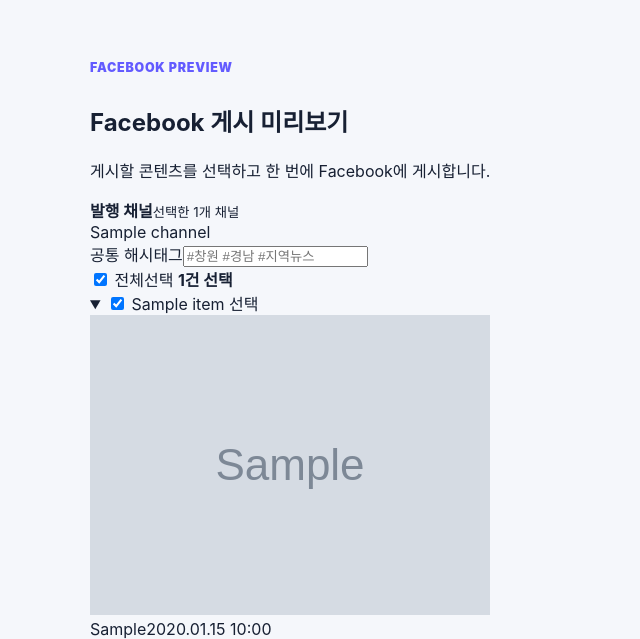
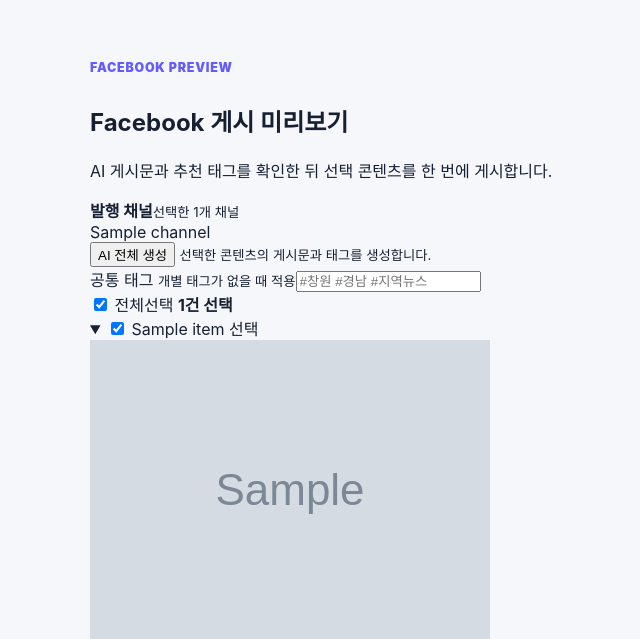
Before and after one commit to kprism/snsgrowup, a Django app: template templates/contents/facebook_preview.html in a window 1280 px wide. Shown: the part 68-707 px from the top of the page, without its empty margins (0-640 px from the left). Run offline with Django 5.2, Linux system fonts and the light colour scheme; the template is opened without the code that fills it: most values are stand-ins (such as "Sample title", 1, 10 or a date in 2020); grey boxes marked "Sample" are stand-in pictures.

Commit message:
Add AI post and recommended tag controls to preview

```diff
--- a/templates/contents/facebook_preview.html
+++ b/templates/contents/facebook_preview.html
@@ -7,7 +7,7 @@
   <div>
     <span class="eyebrow">FACEBOOK PREVIEW</span>
     <h1>Facebook 게시 미리보기</h1>
-    <p>게시할 콘텐츠를 선택하고 한 번에 Facebook에 게시합니다.</p>
+    <p>AI 게시문과 추천 태그를 확인한 뒤 선택 콘텐츠를 한 번에 게시합니다.</p>
   </div>
 </section>
 
@@ -22,7 +22,11 @@
         {% endfor %}
       </div>
     </div>
-    <label class="hashtag-field"><span>공통 해시태그</span><input type="text" name="hashtags" placeholder="#창원 #경남 #지역뉴스"></label>
+    <div class="preview-ai-actions">
+      <button class="button soft" type="button" id="generateAllAi">AI 전체 생성</button>
+      <small id="aiOverallStatus">선택한 콘텐츠의 게시문과 태그를 생성합니다.</small>
+    </div>
+    <label class="hashtag-field"><span>공통 태그 <small>개별 태그가 없을 때 적용</small></span><input type="text" name="hashtags" placeholder="#창원 #경남 #지역뉴스"></label>
   </section>
 
   <section class="preview-selection-bar">
@@ -32,7 +36,7 @@
 
   <div class="preview-review-list">
   {% for item in contents %}
-    <details class="preview-review-item" data-preview-item {% if forloop.first %}open{% endif %}>
+    <details class="preview-review-item" data-preview-item data-content-id="{{ item.pk }}" {% if forloop.first %}open{% endif %}>
       <summary>
         <label class="preview-item-check" onclick="event.stopPropagation();">
           <input type="checkbox" name="publish_content_ids" value="{{ item.pk }}" class="preview-content-check" checked>
@@ -54,14 +58,21 @@
       <div class="preview-detail-grid">
         <div class="facebook-mockup compact-mockup">
           <div class="facebook-mockup-head"><span class="brand-icon brand-facebook"><svg viewBox="0 0 24 24"><path d="M14 8h3V4h-3c-3 0-5 2-5 5v2H6v4h3v7h4v-7h3l1-4h-4V9c0-.7.3-1 1-1z"/></svg></span><div><strong>{{ facebook_channels.0.profile_name }}</strong><small>게시 전 미리보기</small></div></div>
-          <p class="facebook-preview-text">{{ item.body|default:item.title|truncatechars:180 }}</p>
+          <p class="facebook-preview-text" data-preview-text>{{ item.body|default:item.title|truncatechars:180 }}</p>
+          <p class="facebook-preview-tags" data-preview-tags></p>
           {% if item.representative_image %}<img src="{{ item.representative_image.url }}" alt="{{ item.title }}" class="facebook-preview-image">{% endif %}
           {% if item.source_url %}<div class="facebook-link-preview"><span>{{ item.source_url }}</span><strong>{{ item.title }}</strong></div>{% endif %}
         </div>
 
         <div class="preview-editor">
+          <div class="preview-editor-head">
             <label for="message_{{ item.pk }}">게시 문구</label>
+            <button type="button" class="button soft button-small ai-one-button" data-ai-content="{{ item.pk }}">AI 생성</button>
+          </div>
           <textarea id="message_{{ item.pk }}" name="message_{{ item.pk }}" rows="6">{{ item.body|default:item.title }}</textarea>
+          <label class="tag-field" for="tags_{{ item.pk }}"><span>추천 태그 <small>수정·삭제 가능</small></span><input id="tags_{{ item.pk }}" name="tags_{{ item.pk }}" type="text" placeholder="AI 생성 시 추천 태그가 들어갑니다."></label>
+          <input type="hidden" name="recommended_tags_{{ item.pk }}" id="recommended_tags_{{ item.pk }}" value="">
+          <p class="ai-item-status" data-ai-status></p>
           <div class="preview-option-row">
             <label class="option-check"><input type="checkbox" name="include_link_{{ item.pk }}" {% if item.source_url %}checked{% else %}disabled{% endif %}> 링크 포함</label>
             <label class="option-check"><input type="checkbox" name="include_image_{{ item.pk }}" {% if item.representative_image %}checked{% else %}disabled{% endif %}> 대표이미지 포함</label>
@@ -85,6 +96,10 @@
   const selectAll = document.getElementById('previewSelectAll');
   const checks = [...document.querySelectorAll('.preview-content-check')];
   const count = document.getElementById('previewSelectedCount');
+  const generateAll = document.getElementById('generateAllAi');
+  const overallStatus = document.getElementById('aiOverallStatus');
+  const csrf = form.querySelector('input[name="csrfmiddlewaretoken"]').value;
+  const aiUrl = '{% url "contents:ai_facebook_draft" %}';
 
   const sync = () => {
     const selected = checks.filter(check => check.checked).length;
@@ -92,6 +107,7 @@
     selectAll.checked = selected === checks.length && checks.length > 0;
     selectAll.indeterminate = selected > 0 && selected < checks.length;
     button.disabled = selected === 0;
+    generateAll.disabled = selected === 0;
     button.textContent = selected > 1 ? `선택한 ${selected}건 일괄게시` : selected === 1 ? '선택한 콘텐츠 게시' : '게시할 콘텐츠를 선택하세요';
     checks.forEach(check => {
       const item = check.closest('[data-preview-item]');
@@ -99,13 +115,68 @@
     });
   };
 
+  async function generateOne(item) {
+    const contentId = item.dataset.contentId;
+    const oneButton = item.querySelector('.ai-one-button');
+    const status = item.querySelector('[data-ai-status]');
+    const messageInput = item.querySelector(`[name="message_${contentId}"]`);
+    const tagsInput = item.querySelector(`[name="tags_${contentId}"]`);
+    const recommendedInput = item.querySelector(`[name="recommended_tags_${contentId}"]`);
+    const previewText = item.querySelector('[data-preview-text]');
+    const previewTags = item.querySelector('[data-preview-tags]');
+
+    oneButton.disabled = true;
+    oneButton.textContent = '생성 중…';
+    status.textContent = 'AI가 기사 내용을 분석하고 있습니다.';
+    status.classList.remove('is-error');
+
+    const body = new FormData();
+    body.append('csrfmiddlewaretoken', csrf);
+    body.append('content_id', contentId);
+    try {
+      const response = await fetch(aiUrl, {method: 'POST', body, credentials: 'same-origin'});
+      const data = await response.json();
+      if (!response.ok || !data.ok) throw new Error(data.message || 'AI 생성에 실패했습니다.');
+      messageInput.value = data.message;
+      tagsInput.value = data.hashtag_text || '';
+      recommendedInput.value = data.hashtag_text || '';
+      previewText.textContent = data.message;
+      previewTags.textContent = data.hashtag_text || '';
+      status.textContent = 'AI 게시문과 추천 태그를 반영했습니다.';
+      return true;
+    } catch (error) {
+      status.textContent = error.message;
+      status.classList.add('is-error');
+      return false;
+    } finally {
+      oneButton.disabled = false;
+      oneButton.textContent = 'AI 다시 생성';
+    }
+  }
+
   selectAll.addEventListener('change', () => {
     checks.forEach(check => { check.checked = selectAll.checked; });
     sync();
   });
   checks.forEach(check => check.addEventListener('change', sync));
 
-  if (form && button) {
+  document.querySelectorAll('.ai-one-button').forEach(aiButton => {
+    aiButton.addEventListener('click', () => generateOne(aiButton.closest('[data-preview-item]')));
+  });
+
+  generateAll.addEventListener('click', async () => {
+    const selectedItems = checks.filter(check => check.checked).map(check => check.closest('[data-preview-item]'));
+    generateAll.disabled = true;
+    let success = 0;
+    for (let index = 0; index < selectedItems.length; index += 1) {
+      overallStatus.textContent = `${index + 1}/${selectedItems.length} AI 게시문 생성 중`;
+      if (await generateOne(selectedItems[index])) success += 1;
+    }
+    overallStatus.textContent = `${success}/${selectedItems.length}건 AI 생성 완료`;
+    generateAll.disabled = false;
+    sync();
+  });
+
   form.addEventListener('submit', event => {
     if (event.submitter !== button) return;
     const selected = checks.filter(check => check.checked).length;
@@ -117,7 +188,6 @@
     button.disabled = true;
     button.textContent = selected > 1 ? `${selected}건 게시 중…` : '게시 중…';
   });
-  }
   sync();
 })();
 </script>
```
Lines whose indentation alone changed are shown as unchanged.
